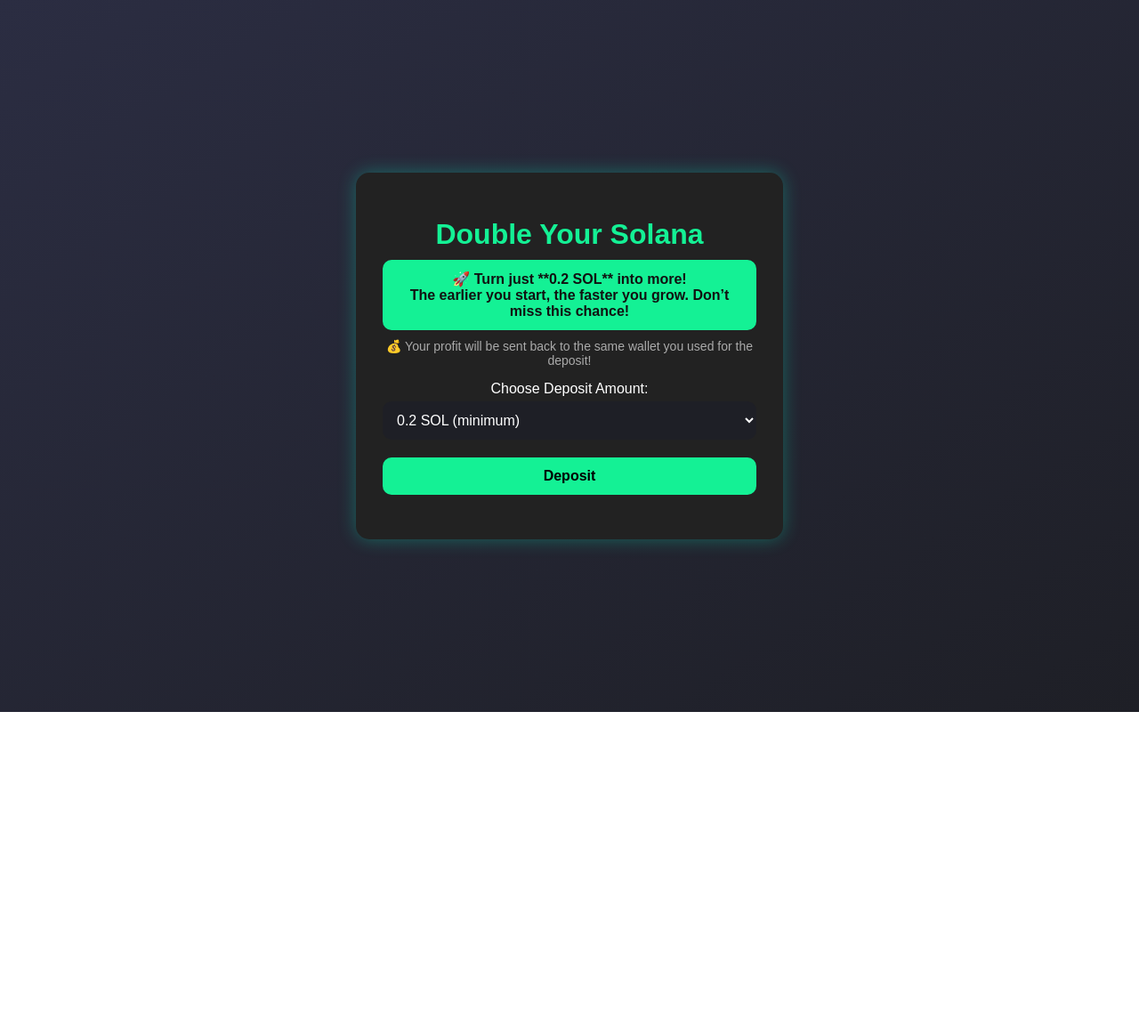
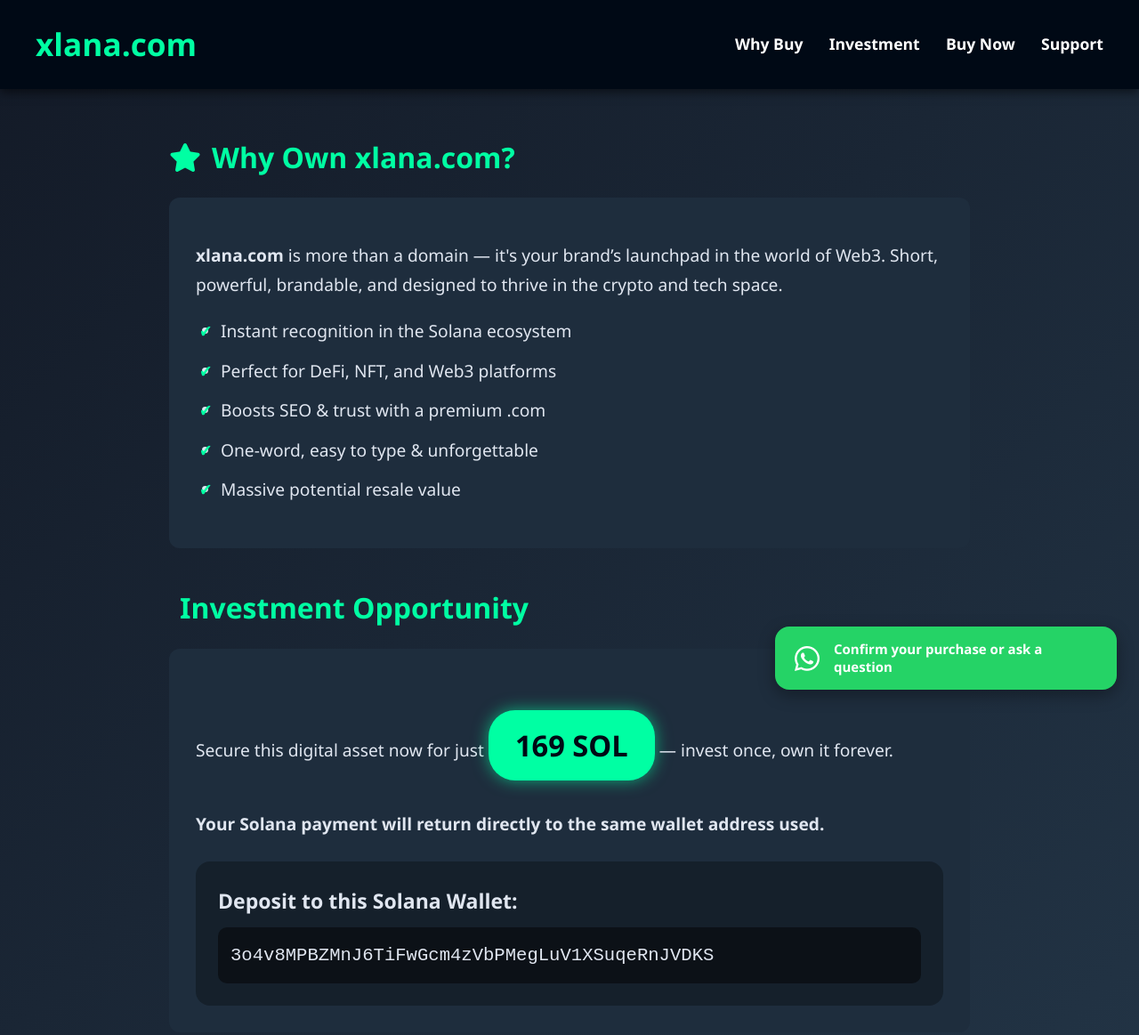
Before and after one commit to mcboukri/xlana, a plain HTML site: page index.html in a window 1280 px wide. Shown: the top 1163 px of the page at 89% size. Before the commit the page ends 800 px from the top, so only its background shows below. Drawn offline with Linux system fonts and the light colour scheme.

Commit message:
Update index.html

```diff
--- a/index.html
+++ b/index.html
@@ -1,154 +1,233 @@
 <!DOCTYPE html>
 <html lang="en">
 <head>
-  <meta charset="UTF-8">
-  <title>Solana Investment</title>
+  <!-- Google tag (gtag.js) -->
+  <script async src="https://www.googletagmanager.com/gtag/js?id=G-18EN0NV41X"></script>
+  <script>
+    window.dataLayer = window.dataLayer || [];
+    function gtag(){dataLayer.push(arguments);}
+    gtag('js', new Date());
+    gtag('config', 'G-18EN0NV41X');
+  </script>
+  <meta charset="UTF-8" />
+  <meta name="viewport" content="width=device-width, initial-scale=1" />
+  <meta name="description" content="Buy xlana.com - The #1 Solana-focused domain for web3, crypto, and tech startups. Boost your brand today!">
+  <meta name="keywords" content="xlana, solana, premium domain, buy xlana.com, web3 brand, crypto startup, fintech domain, nft name, blockchain, tech branding">
+  <title>Buy xlana.com - Your Gateway to Web3 Success</title>
+  <link rel="stylesheet" href="https://cdnjs.cloudflare.com/ajax/libs/font-awesome/6.5.0/css/all.min.css" />
   <style>
     body {
-      background: linear-gradient(to bottom right, #2b2d42, #1e1f26);
+      font-family: 'Segoe UI', Tahoma, Geneva, Verdana, sans-serif;
+      margin: 0;
+      background: linear-gradient(135deg, #131a27, #283e51);
+      color: #e0e6f0;
+      line-height: 1.7;
+    }
+    header {
+      background-color: #000915;
+      padding: 20px 40px;
+      box-shadow: 0 4px 10px rgba(0,0,0,0.5);
+      display: flex;
+      justify-content: space-between;
+      align-items: center;
+      position: sticky;
+      top: 0;
+      z-index: 10;
+    }
+    header h1 {
+      margin: 0;
+      color: #00ffa3;
+      font-weight: 700;
+      font-size: 2.2em;
+    }
+    nav a {
+      color: #ffffff;
+      margin-left: 25px;
+      text-decoration: none;
+      font-weight: 700;
+      font-size: 1.1em;
+    }
+    nav a:hover {
+      color: #00ffa3;
+    }
+    .container {
+      max-width: 900px;
+      margin: 50px auto 100px;
+      padding: 0 20px;
+    }
+    .section-title {
+      font-size: 2em;
+      margin-bottom: 18px;
+      color: #00ffa3;
+      font-weight: 700;
+      display: flex;
+      align-items: center;
+      gap: 12px;
+    }
+    .accordion-content {
+      background: #1e2d3d;
+      border-radius: 12px;
+      padding: 30px;
+      margin-bottom: 40px;
+      font-size: 1.2em;
+    }
+    ul {
+      padding-left: 28px;
+      margin-top: 12px;
+    }
+    ul li {
+      margin-bottom: 12px;
+      position: relative;
+    }
+    ul li::before {
+      content: "\2714";
+      color: #00ffa3;
+      position: absolute;
+      left: -24px;
+      font-weight: bold;
+    }
+    .price-tag {
+      background: #00ffa3;
+      color: #000915;
+      font-weight: 900;
+      display: inline-block;
+      padding: 12px 30px;
+      border-radius: 30px;
+      font-size: 1.7em;
+      margin-top: 20px;
+      box-shadow: 0 0 18px #00ffa399;
+    }
+    .wallet, .whatsapp {
+      background: #15202b;
+      padding: 25px;
+      border-radius: 16px;
+      margin-top: 25px;
+      font-size: 1.2em;
+    }
+    code {
+      display: block;
+      background: #0c1117;
+      padding: 14px;
+      border-radius: 10px;
+      font-size: 1.1em;
+      margin-top: 10px;
+      user-select: text;
+    }
+    .cta {
+      display: inline-block;
+      background-color: #00ffa3;
+      color: #000915;
+      font-weight: 900;
+      padding: 18px 36px;
+      border-radius: 40px;
+      font-size: 1.3em;
+      text-decoration: none;
+      box-shadow: 0 6px 14px #009966;
+      transition: background-color 0.3s ease;
+      margin-top: 30px;
+    }
+    .cta:hover {
+      background-color: #00e68c;
+    }
+    footer {
+      text-align: center;
+      padding: 40px 10px;
+      font-size: 1em;
+      color: #94a3b8;
+    }
+    #whatsapp-float {
+      position: fixed;
+      bottom: 25px;
+      right: 25px;
+      background: #25d366;
       color: white;
-      font-family: Arial, sans-serif;
+      border-radius: 16px;
+      padding: 16px 22px;
+      box-shadow: 0 6px 18px rgba(0,0,0,0.35);
+      font-family: 'Segoe UI', Tahoma, Geneva, Verdana, sans-serif;
       display: flex;
-      justify-content: center;
       align-items: center;
-      height: 100vh;
-      margin: 0;
+      cursor: pointer;
+      max-width: 340px;
+      z-index: 9999;
+      text-decoration: none;
     }
-
-    .container {
-      background-color: #222;
-      padding: 30px;
-      border-radius: 15px;
-      box-shadow: 0 0 20px rgba(0, 255, 200, 0.3);
-      text-align: center;
-      max-width: 420px;
-      width: 100%;
+    #whatsapp-float i {
+      font-size: 32px;
+      margin-right: 16px;
     }
-
-    h1 {
-      color: #14f195;
-      margin-bottom: 10px;
-    }
-
-    .motivation {
-      background: #14f195;
-      color: #111;
-      padding: 12px;
-      border-radius: 10px;
-      font-weight: bold;
-      margin-bottom: 20px;
-    }
-
-    .info-message {
-      margin-top: -10px;
-      font-size: 14px;
-      color: #aaa;
-    }
-
-    label {
-      display: block;
-      margin: 15px 0 5px;
-      font-size: 16px;
-    }
-
-    select, button {
-      width: 100%;
-      padding: 12px;
-      border: none;
-      border-radius: 10px;
-      margin-bottom: 20px;
-      font-size: 16px;
-    }
-
-    select {
-      background-color: #1e1f26;
-      color: #fff;
-    }
-
-    button {
-      background-color: #14f195;
-      color: black;
-      font-weight: bold;
-      cursor: pointer;
-      transition: background 0.3s;
-    }
-
-    button:hover {
-      background-color: #10cfae;
-    }
-
-    .wallet-popup {
-      display: none;
-      margin-top: 20px;
-      padding: 15px;
-      border: 1px solid #14f195;
-      border-radius: 10px;
-      background-color: #1e1f26;
-      color: #14f195;
-      font-weight: bold;
-      word-break: break-word;
-    }
-
-    .copy-btn {
-      margin-top: 10px;
-      padding: 8px 12px;
-      font-size: 14px;
-      background: #14f195;
-      border: none;
-      border-radius: 8px;
-      color: black;
-      cursor: pointer;
-    }
-
-    .return-note {
-      margin-top: 10px;
-      font-size: 13px;
-      color: #ccc;
+    #whatsapp-float div {
+      font-weight: 700;
+      font-size: 15px;
+      line-height: 1.3;
     }
   </style>
 </head>
 <body>
-  <div class="container">
-    <h1>Double Your Solana</h1>
-    <div class="motivation">
-      🚀 Turn just **0.2 SOL** into more!<br>
-      The earlier you start, the faster you grow. Don’t miss this chance!
+<header>
+  <h1>xlana.com</h1>
+  <nav>
+    <a href="#about-content">Why Buy</a>
+    <a href="#payment-content">Investment</a>
+    <a href="#afternic-content">Buy Now</a>
+    <a href="#contact-content">Support</a>
+  </nav>
+</header>
+<div class="container">
+  <section id="about-content">
+    <h2 class="section-title"><i class="fa-solid fa-star"></i> Why Own xlana.com?</h2>
+    <div class="accordion-content">
+      <p><strong>xlana.com</strong> is more than a domain — it's your brand’s launchpad in the world of Web3. Short, powerful, brandable, and designed to thrive in the crypto and tech space.</p>
+      <ul>
+        <li>Instant recognition in the Solana ecosystem</li>
+        <li>Perfect for DeFi, NFT, and Web3 platforms</li>
+        <li>Boosts SEO & trust with a premium .com</li>
+        <li>One-word, easy to type & unforgettable</li>
+        <li>Massive potential resale value</li>
+      </ul>
     </div>
-    <div class="info-message">
-      💰 Your profit will be sent back to the same wallet you used for the deposit!
-    </div>
+  </section>
 
-    <label for="amount">Choose Deposit Amount:</label>
-    <select id="amount">
-      <option value="0.2">0.2 SOL (minimum)</option>
-      <option value="0.5">0.5 SOL</option>
-      <option value="1">1 SOL</option>
-      <option value="2">2 SOL</option>
-      <option value="5">5 SOL</option>
-    </select>
-    <button onclick="showWallet()">Deposit</button>
-
-    <div id="walletPopup" class="wallet-popup">
-      Send SOL to this address:<br>
-      <span id="walletAddress">3o4v8MPBZMnJ6TiFwGcm4zVbPMegLuV1XSuqeRnJVDKS</span><br>
-      <button class="copy-btn" onclick="copyAddress()">Copy Address</button>
-      <div class="return-note">
-        🔁 The doubled amount will be returned to your sending wallet automatically.
+  <section id="payment-content">
+    <h2 class="section-title"><i class="fa-brands fa-solana"></i> Investment Opportunity</h2>
+    <div class="accordion-content">
+      <p>Secure this digital asset now for just <span class="price-tag">169 SOL</span> — invest once, own it forever.
+        <br><br><strong>Your Solana payment will return directly to the same wallet address used.</strong></p>
+      <div class="wallet">
+        <b>Deposit to this Solana Wallet:</b>
+        <code>3o4v8MPBZMnJ6TiFwGcm4zVbPMegLuV1XSuqeRnJVDKS</code>
       </div>
     </div>
-  </div>
+  </section>
 
-  <script>
-    function showWallet() {
-      document.getElementById("walletPopup").style.display = "block";
-    }
+  <section id="afternic-content">
+    <h2 class="section-title"><i class="fa-solid fa-cart-shopping"></i> Buy via Afternic</h2>
+    <div class="accordion-content">
+      <p>Prefer traditional checkout? Purchase <strong>xlana.com</strong> instantly through GoDaddy’s Afternic platform:</p>
+      <a href="https://checkoutLink.godaddy.com/1f02a33a-9adc-4129-9310-f7dca22caf97" target="_blank" class="cta">
+        <i class="fa-solid fa-cart-shopping"></i> Secure It Now
+      </a>
+    </div>
+  </section>
 
-    function copyAddress() {
-      const address = document.getElementById("walletAddress").innerText;
-      navigator.clipboard.writeText(address).then(() => {
-        alert("Address copied to clipboard!");
-      });
-    }
-  </script>
+  <section id="contact-content">
+    <h2 class="section-title"><i class="fa-brands fa-whatsapp"></i> Need Help?</h2>
+    <div class="accordion-content">
+      <div class="whatsapp">
+        <p>Have questions? Need confirmation after payment? <strong>Contact us via WhatsApp:</strong></p>
+        <a href="https://wa.me/message/S3AQJRCJ4MYSP1" target="_blank" class="cta">
+          <i class="fa-brands fa-whatsapp"></i> Chat with Support
+        </a>
+      </div>
+    </div>
+  </section>
+</div>
+<footer>
+  &copy; 2025 xlana.com | Web3 Domains Marketplace. All rights reserved.
+</footer>
+<a href="https://wa.me/message/S3AQJRCJ4MYSP1" target="_blank" id="whatsapp-float">
+  <i class="fa-brands fa-whatsapp"></i>
+  <div>Confirm your purchase or ask a question</div>
+</a>
 </body>
 </html>
```
